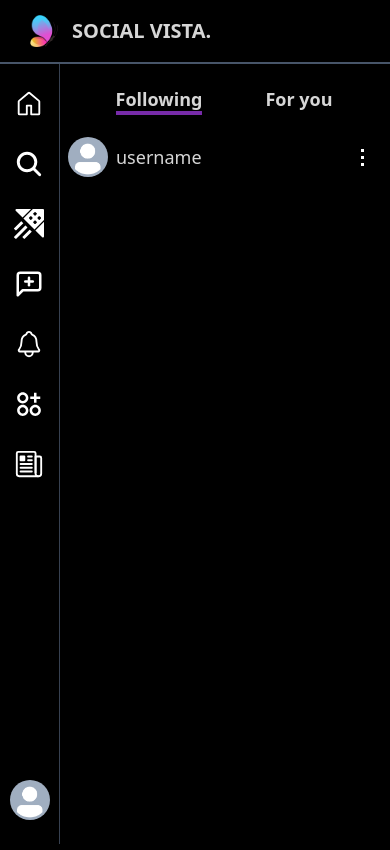
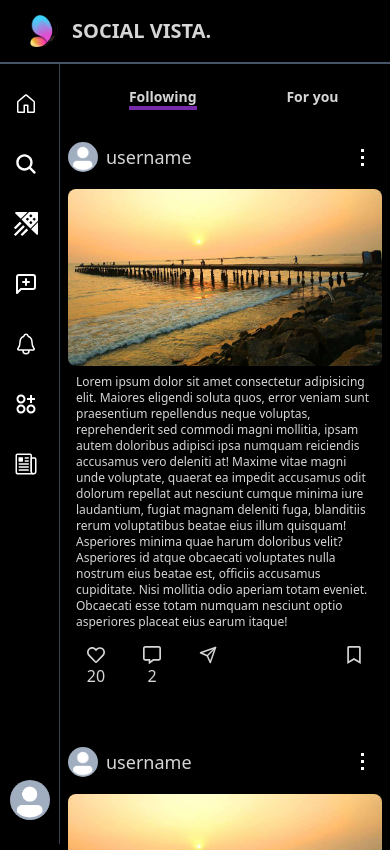
Before and after one commit to bharathan01/SocialVista, a React (Vite) app in the folder frontend/: page / in a window 390 px wide. Shown: the top 850 px of the page. Built offline with nearby package versions, Linux system fonts and the light colour scheme.

Commit message:
post page done

```diff
--- a/frontend/src/App.jsx
+++ b/frontend/src/App.jsx
@@ -10,7 +10,7 @@ function App() {
       <Header />
       <div className="flex">
         <LeftSidebar />
-        <div className="flex-grow xl:ml-[14%] lg:ml-[20%] ml-[60px] mt-[64px]">
+        <div className="flex-grow xl:ml-[14%] lg:ml-[20%] ml-[60px] mt-[64px] w-[63%]">
           <Routes>
             <Route path="/" element={<Home />} />
             <Route path="/signin" element={<SignIn />} />
--- a/frontend/src/components/common/MenuBar.jsx
+++ b/frontend/src/components/common/MenuBar.jsx
@@ -4,7 +4,7 @@ import { GoHome } from "react-icons/go";
 function MenuBar({ menuIcon, menuText, isActive }) {
   return (
     <div className="w-full h-12 flex items-center  gap-3 p-2 text-white rounded-xl hover:bg-gray-900">
-      <div className="text-3xl ">{menuIcon}</div>
+      <div className="md:text-3xl text-2xl ">{menuIcon}</div>
       <div className="text-xl lg:block hidden">
         <h1>{menuText}</h1>
       </div>
--- a/frontend/src/components/shared/LeftSidebar.jsx
+++ b/frontend/src/components/shared/LeftSidebar.jsx
@@ -6,7 +6,7 @@ import { CiLogout } from "react-icons/ci";
 function LeftSidebar() {
   return (
     <div className="lg:w-[20%] xl:w-[14%] w-[60px] border-r border-gray-700 fixed flex flex-col justify-between  left-0 top-[64px] h-[calc(100vh-64px)] overflow-y-auto ">
-      <div className="flex  justify-center">
+      <div className="flex justify-center">
         <div className="w-4/5 flex flex-col gap-3 mt-4">
           {contents.map((menu) => {
             return (
--- a/frontend/src/components/shared/posts/Post.jsx
+++ b/frontend/src/components/shared/posts/Post.jsx
@@ -1,27 +1,127 @@
-import React from "react";
+import React, { useState } from "react";
 
 import profileImage from "../../../../public/images/avatar-placeholder.png";
+import demo from "../../../../public/images/demo.jpg";
+import Comments from "./comments";
+import { FaHeart } from "react-icons/fa";
+import { FaRegHeart } from "react-icons/fa";
+import { FaRegCommentAlt } from "react-icons/fa";
+import { FiSend } from "react-icons/fi";
+import { FaRegBookmark } from "react-icons/fa";
+import { FaBookmark } from "react-icons/fa";
+import { VscSend } from "react-icons/vsc";
+
 function Post() {
+  const [isMenuOpen, setMenuOpen] = useState(false);
+  const [isCommentOpen, setCommentOpen] = useState(false);
   return (
-    <div className="flex flex-row w-full justify-center">
+    <div className="flex flex-row w-full justify-center ">
       <div className="w-full">
         <div className="flex justify-between">
           <div className="flex gap-2 items-center">
-            <div className="flex justify-center items-center rounded-full w-[40px] h-[40px]">
+            <div className="flex justify-center items-center rounded-full md:w-[40px] md:h-[40px] w-[30px] h-[30px]">
               <img src={profileImage} alt="" />
             </div>
             <div className="text-lg">username</div>
           </div>
-          <div>
-            <div className="flex flex-col justify-center items-center w-[40px] h-[40px] rounded-sm hover:cursor-pointer hover:bg-gray-900 p-1 gap-1">
+          <div className="">
+            <div>
+              <div
+                tabIndex={0}
+                role="button"
+                className="flex flex-col justify-center items-center w-[40px] h-[40px] rounded-sm hover:cursor-pointer hover:bg-gray-900 p-1 gap-1"
+                onClick={() => setMenuOpen(!isMenuOpen)}
+              >
                 <span className="w-[3px] h-[3px] bg-white"></span>
                 <span className="w-[3px] h-[3px] bg-white"></span>
                 <span className="w-[3px] h-[3px] bg-white"></span>
+              </div>
+            </div>
+            {isMenuOpen && (
+              <div className="w-[130px] xl:right-[28%] lg:right-[34%] sm:right-[46%] right-[13%] bg-gray-900 absolute flex flex-col items-center rounded-md">
+                <ul className="flex flex-col gap-2 p-3">
+                  <li className="p-2 hover:bg-black">Share</li>
+                  <li className="p-2 hover:bg-black">Update</li>
+                  <li className="p-2 hover:bg-black text-red-700">Delete</li>
+                </ul>
+              </div>
+            )}
+          </div>
+        </div>
+        <div className="mt-3 rounded-lg">
+          <img src={demo} alt="" />
+        </div>
+        <div className="flex items-center justify-center">
+          <div className="flex items-center justify-center p-2">
+            <span className="md:text-sm text-xs">
+              Lorem ipsum dolor sit amet consectetur adipisicing elit. Maiores
+              eligendi soluta quos, error veniam sunt praesentium repellendus
+              neque voluptas, reprehenderit sed commodi magni mollitia, ipsam
+              autem doloribus adipisci ipsa numquam reiciendis accusamus vero
+              deleniti at! Maxime vitae magni unde voluptate, quaerat ea impedit
+              accusamus odit dolorum repellat aut nesciunt cumque minima iure
+              laudantium, fugiat magnam deleniti fuga, blanditiis rerum
+              voluptatibus beatae eius illum quisquam! Asperiores minima quae
+              harum doloribus velit? Asperiores id atque obcaecati voluptates
+              nulla nostrum eius beatae est, officiis accusamus cupiditate. Nisi
+              mollitia odio aperiam totam eveniet. Obcaecati esse totam numquam
+              nesciunt optio asperiores placeat eius earum itaque!
+            </span>
+          </div>
+        </div>
+        <div className="flex justify-between items-center p-2">
+          <div className="flex items-center gap-4">
+            <div className="flex flex-col w-10 h-12 justify-start items-center">
+              <span className="md:text-2xl text-lg">
+                <FaRegHeart />
+              </span>
+              <span>20</span>
+            </div>
+            <div
+              className="flex flex-col w-10 h-12 justify-start items-center"
+              onClick={() => setCommentOpen(!isCommentOpen)}
+            >
+              <span className="md:text-2xl text-lg">
+                <FaRegCommentAlt />
+              </span>
+              <span>2</span>
+            </div>
+            <div className="flex flex-col w-10 h-12 justify-start items-center">
+              <span className="md:text-2xl text-lg">
+                <FiSend />
+              </span>
             </div>
           </div>
+          <div className="flex flex-col w-10 h-12 justify-start items-center">
+            <span className="md:text-2xl text-lg">
+              <FaRegBookmark />
+            </span>
+          </div>
         </div>
-        <div></div>
-        <div></div>
+        {isCommentOpen && (
+          <div className="w-full bg-gray-900 rounded-lg flex flex-col p-4 gap-5">
+            <div className="flex gap-2 items-center justify-between">
+              <div className="w-[40px] h-[40px] min-w-[40px] rounded-full ">
+                <img src={profileImage} alt="profile" />
+              </div>
+              <div className="flex w-[94%] justify-between relative items-center rounded-full">
+                <div className="w-full">
+                  <input
+                    type="text"
+                    placeholder="comment here..."
+                    className="h-[40px] w-full p-4 outline-none"
+                  />
+                </div>
+                <div className="absolute right-0 md:h-[40px] md:w-[40px]  h-[30px] w-[30px] rounded-full bg-[#772ba9] md:text-2xl text-lg flex items-center justify-center hover:cursor-pointer">
+                  <VscSend />
+                </div>
+              </div>
+            </div>
+            <div>
+              <Comments />
+            </div>
+          </div>
+        )}
       </div>
     </div>
   );
--- a/frontend/src/components/shared/posts/comments.jsx
+++ b/frontend/src/components/shared/posts/comments.jsx
@@ -0,0 +1,27 @@
+import React from "react";
+import profileImage from "../../../../public/images/avatar-placeholder.png";
+import { IoIosHeartEmpty } from "react-icons/io";
+import { IoIosHeart } from "react-icons/io";
+
+function comments() {
+  return (
+    <div className="flex gap-2  justify-between">
+      <div className="w-[30px] h-[30px] min-w-[30px] rounded-full ">
+        <img src={profileImage} alt="profile" />
+      </div>
+      <div className="flex w-[94%] justify-between ">
+        <div className="w-full">
+          <div className="w-full pr-4 outline-none">
+            <span className="md:text-sm text-xs" >Lorem ipsum dolor sit amet, consectetur adipisicing elit. Maxime voluptates, consequuntur accusantium sint cum rem repellendus exercitationem inventore? Harum, velit?</span>
+         </div>
+        </div>
+        <div className="text-center">
+          <IoIosHeartEmpty/>
+          <span className="text-xs ">1</span>
+        </div>
+      </div>
+    </div>
+  );
+}
+
+export default comments;
--- a/frontend/src/pages/following/Follow.jsx
+++ b/frontend/src/pages/following/Follow.jsx
@@ -3,7 +3,9 @@ import Post from '../../components/shared/posts/Post'
 
 function Following() {
   return (
-    <div>
+    <div className='flex flex-col gap-10'>
+        <Post/>
+        <Post/>
         <Post/>
     </div>
   )
--- a/frontend/src/pages/home/Home.jsx
+++ b/frontend/src/pages/home/Home.jsx
@@ -1,5 +1,4 @@
 import React, { useState } from "react";
-import Post from "../../components/shared/posts/Post";
 import Following from "../following/Follow";
 import Foryou from "../foryou/Foryou";
 
@@ -9,13 +8,13 @@ function Home() {
 
   return (
     <div className="w-full min-h-screen overflow-y-auto p-2">
-      <div className="flex justify-around items-center p-4 fixed top-[65px] bg-black xl:w-[60%] md:w-[49%] w-[80%]">
+      <div className="flex justify-around items-center p-4 fixed top-[64px] bg-black xl:w-[61%] lg:w-[53%] md:w-[55%] w-[85%]">
         <div
           className="hover:cursor-pointer p-1"
           onClick={() => setChangePage("following")}
         >
           <span
-            className={`font-semibold text-lg ${
+            className={`font-semibold md:text-lg text-sm  ${
               changePage === "following" ? "border-b-4 border-[#772ba9]" : ""
             }`}
           >
@@ -27,7 +26,7 @@ function Home() {
           onClick={() => setChangePage("foryou")}
         >
           <span
-            className={`font-semibold text-lg ${
+            className={`font-semibold md:text-lg text-sm ${
               changePage === "foryou" ? "border-b-4 border-[#772ba9]" : ""
             }`}
           >
```
